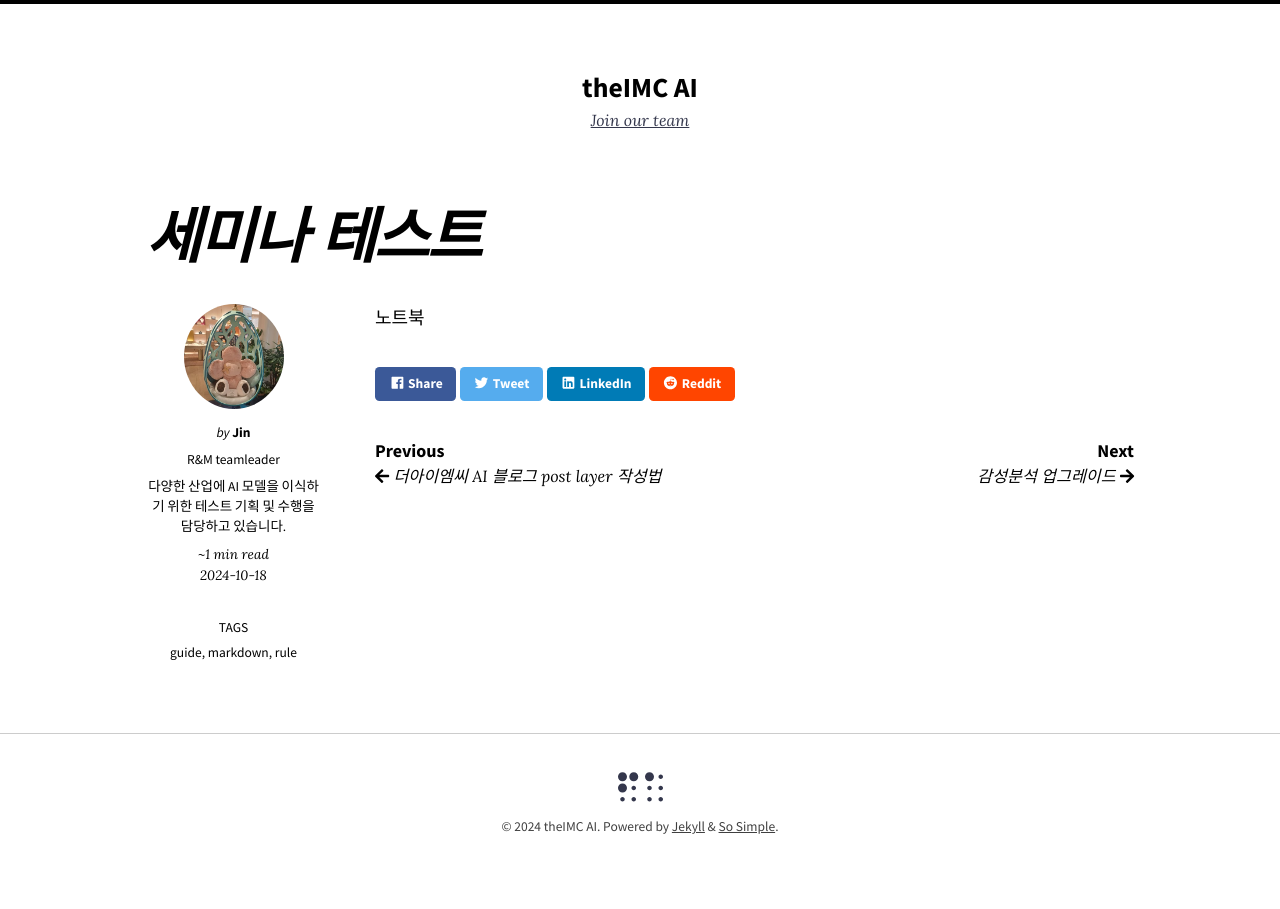
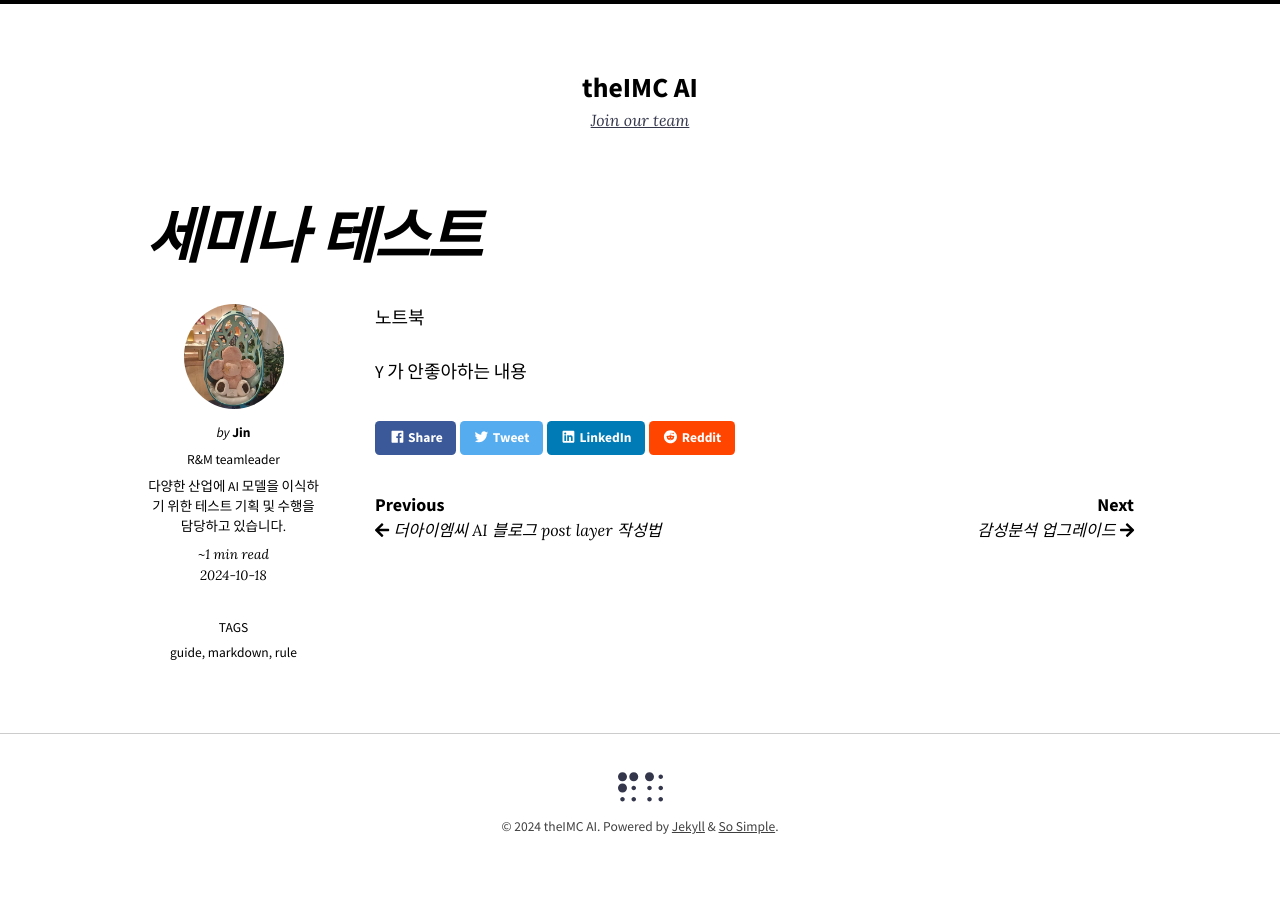
Before and after one commit to jhk-theimc/aitheimc.github.io, a Jekyll site: the page built from _posts/2024-10-31-mteam-test.markdown, in a window 1280 px wide. Built offline with Jekyll 4.4.1, drawn with Linux system fonts in a browser that asks for light colours; nearby versions of some CDN libraries.

Commit message:
mteam second

```diff
--- a/_posts/2024-10-31-mteam-test.markdown
+++ b/_posts/2024-10-31-mteam-test.markdown
@@ -11,3 +11,5 @@ tags:
 ---
 
 노트북
+
+Y 가 안좋아하는 내용
```
